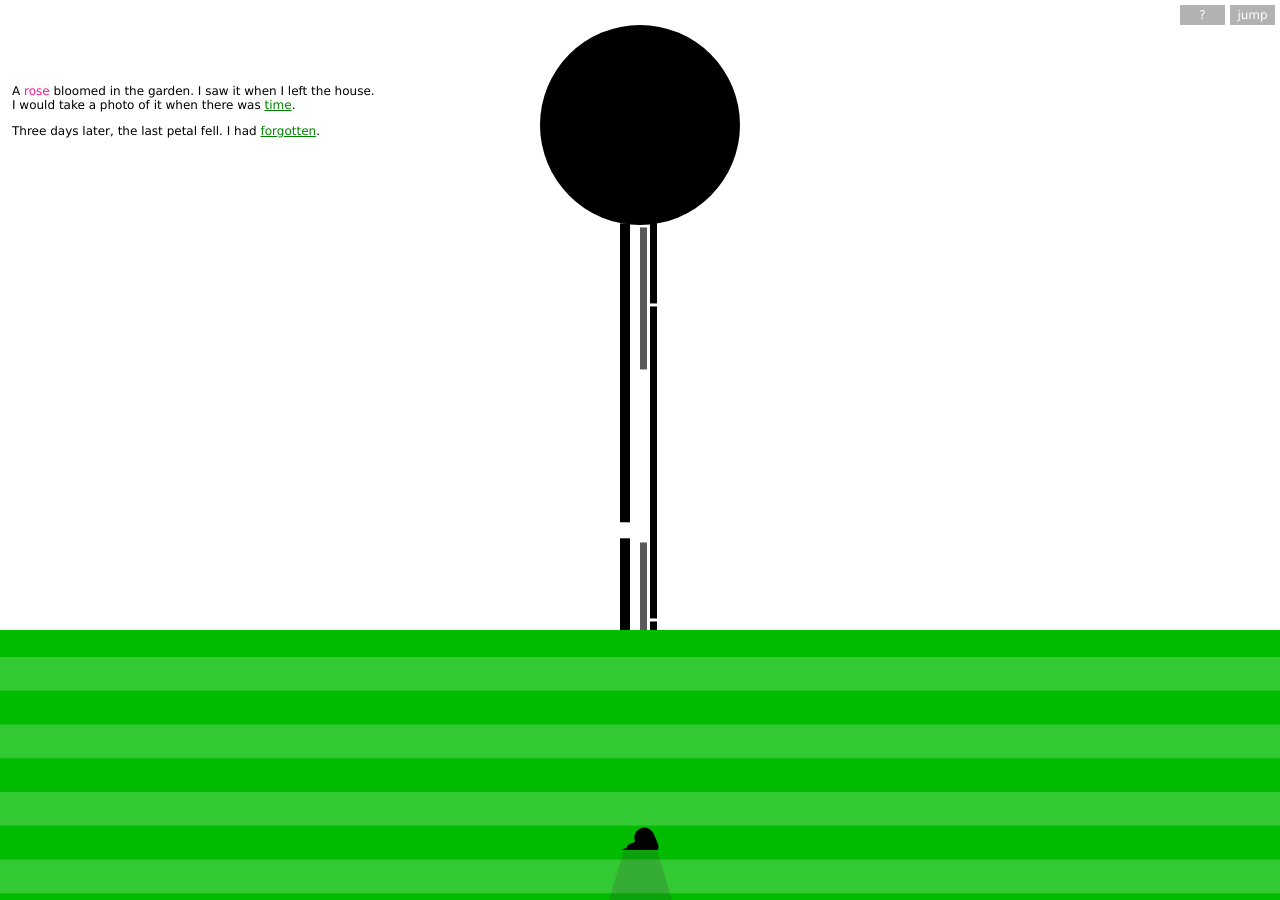
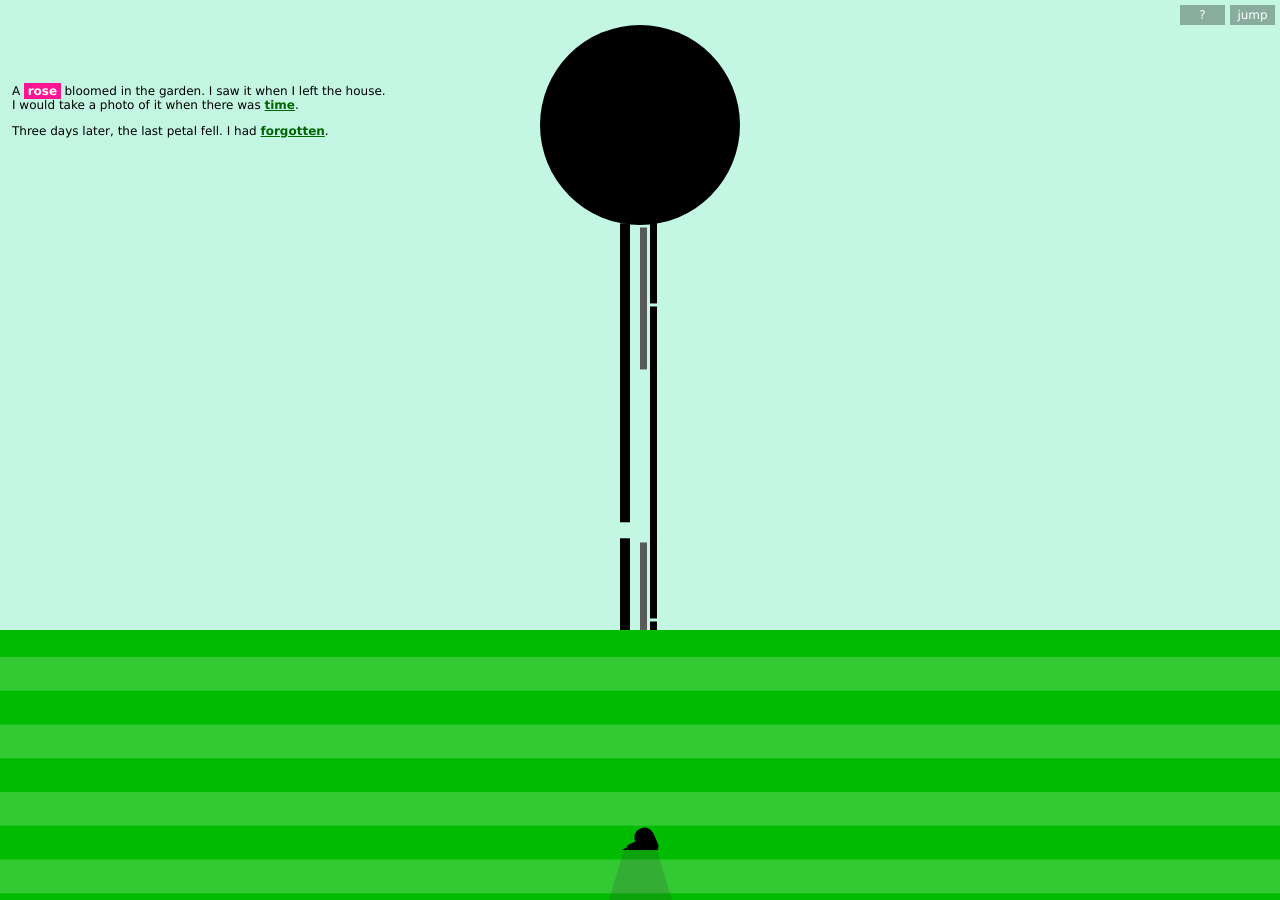
Before and after one commit to redsummernight/redsummernight.github.io, a Jekyll site: the page built from ocean/heaven/index.html, in a window 1280 px wide. Built offline with Jekyll 4.4.1, drawn with Linux system fonts in a browser that asks for light colours.

Commit message:
Update heaven's colors

```diff
--- a/ocean/heaven/index.html
+++ b/ocean/heaven/index.html
@@ -23,11 +23,11 @@
 </div>
 <section class="caption">
 	<p>
-		A <span style="color:deeppink">rose</span> bloomed in the garden. I saw it when I left the house.<br>
-		I would take a photo of it when there was <a style="color:green" href="{{ site.baseurl }}/color">time</a>.
+		A <span class="rose">rose</span> bloomed in the garden. I saw it when I left the house.<br>
+		I would take a photo of it when there was <a class="leaf" href="{{ site.baseurl }}/color">time</a>.
 	</p>
 	<p>
 		Three days later, the last petal fell.
-		I had <a style="color:green" href="{{ site.baseurl }}/inbox">forgotten</a>.
+		I had <a class="leaf" href="{{ site.baseurl }}/inbox">forgotten</a>.
 	</p>
 </section>
--- a/ocean/style.scss
+++ b/ocean/style.scss
@@ -181,6 +181,8 @@ body {
 // heaven
 // ------
 
+$sky-color: #C3F7E3;
+
 .caption {
 	position: absolute;
 	margin: 0;
@@ -188,7 +190,19 @@ body {
 	padding: 1em;
 	min-width: 250px;
 	max-width: 500px;
-	background-color: rgba(#fff, 0.8);
+	background-color: rgba($sky-color, 0.8);
+
+	.rose {
+		background-color: deeppink;
+		color: white;
+		font-weight: bold;
+		padding: 0.1em 0.3em;
+	}
+
+	.leaf {
+		color: darkgreen;
+		font-weight: bold;
+	}
 }
 
 .sinker {
@@ -213,6 +227,7 @@ body {
 }
 
 .solar {
+	background-color: $sky-color;
 	height: 70%;
 
 	.table-cell {
```
